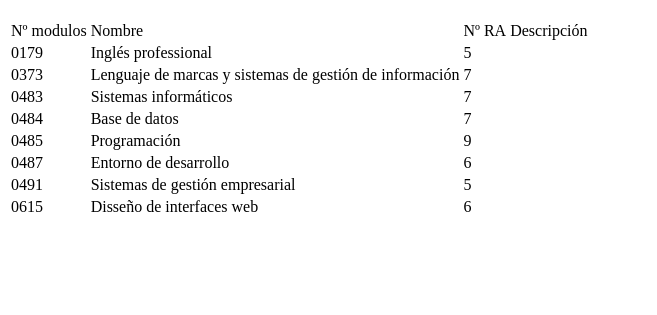
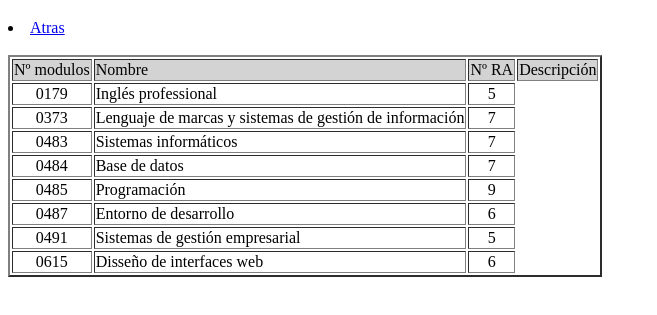
Before and after one commit to jordiroslopez/0373-WiD, a plain HTML site: page pagina3.html in a window 1280 px wide. Shown: the part 61-376 px from the top of the page, without its empty margins (0-657 px from the left). Drawn offline with Linux system fonts and the light colour scheme.

Commit message:
Correción de tabl
Se ha mejorado el estilo y la alineación de la tabla

```diff
--- a/pagina3.html
+++ b/pagina3.html
@@ -5,61 +5,71 @@
     </head>
     <body>
         <h1>Tabla</h1>
-        <table>
-            <tr> <!-- Fila 1 -->
+
+        <li>
+            <a href="index.html">Atras</a>
+            <br><br/>
+        </li>
+
+        <table border="2">
+            <thead>
+                <tr bgcolor="lightgrey"> <!-- Fila 1 -->
                     <td>Nº modulos</td>
                     <td>Nombre</td>
                     <td>Nº RA</td>
                     <td>Descripción</td>
                 </tr>
+            </thead>
+            <tbody>
                 <tr>
                     <!-- Inglés -->
-                <td>0179</td>
+                    <td style="text-align:center">0179</td>
                     <td>Inglés professional</td>
-                <td>5</td>
+                    <td style="text-align:center">5</td>
                 </tr>
                 <tr>
                     <!-- Web y Sistemas -->
-                <td>0373</td>
+                    <td style="text-align:center">0373</td>
                     <td>Lenguaje de marcas y sistemas de gestión de información</td>
-                <td>7</td>
+                    <td style="text-align:center">7</td>
                 </tr>
                 <tr>
                     <!-- Sistemas -->
-                <td>0483</td>
+                    <td style="text-align:center">0483</td>
                     <td>Sistemas informáticos</td>
-                <td>7</td>
+                    <td style="text-align:center">7</td>
                 </tr>
                 <tr>
                     <!-- Base de Datos -->
-                <td>0484</td>
+                    <td style="text-align:center">0484</td>
                     <td>Base de datos</td>
-                <td>7</td>
+                    <td style="text-align:center">7</td>
                 </tr>
                 <tr>
                     <!-- Programación -->
-                <td>0485</td>
+                    <td style="text-align:center">0485</td>
                     <td>Programación</td>
-                <td>9</td>
+                    <td style="text-align:center">9</td>
                 </tr>
                 <tr>
                     <!-- Entorno de desarrollo -->
-                <td>0487</td>
+                    <td style="text-align:center">0487</td>
                     <td>Entorno de desarrollo</td>
-                <td>6</td>
+                    <td style="text-align:center">6</td>
                 </tr>
                 <tr>
                     <!-- Python -->
-                <td>0491</td>
+                    <td style="text-align:center">0491</td>
                     <td>Sistemas de gestión empresarial</td>
-                <td>5</td>
+                    <td style="text-align:center">5</td>
                 </tr>
                 <tr>
                     <!-- Disseño -->
-                <td>0615</td>
+                    <td style="text-align:center">0615</td>
                     <td>Disseño de interfaces web</td>
-                <td>6</td>
+                    <td style="text-align:center">6</td>
                 </tr>
+            </tbody>
         </table>
     </body>
 </html>
```
Also changed, not shown: pagina2.html (+1 -1 lines). Lines whose indentation alone changed are shown as unchanged.
